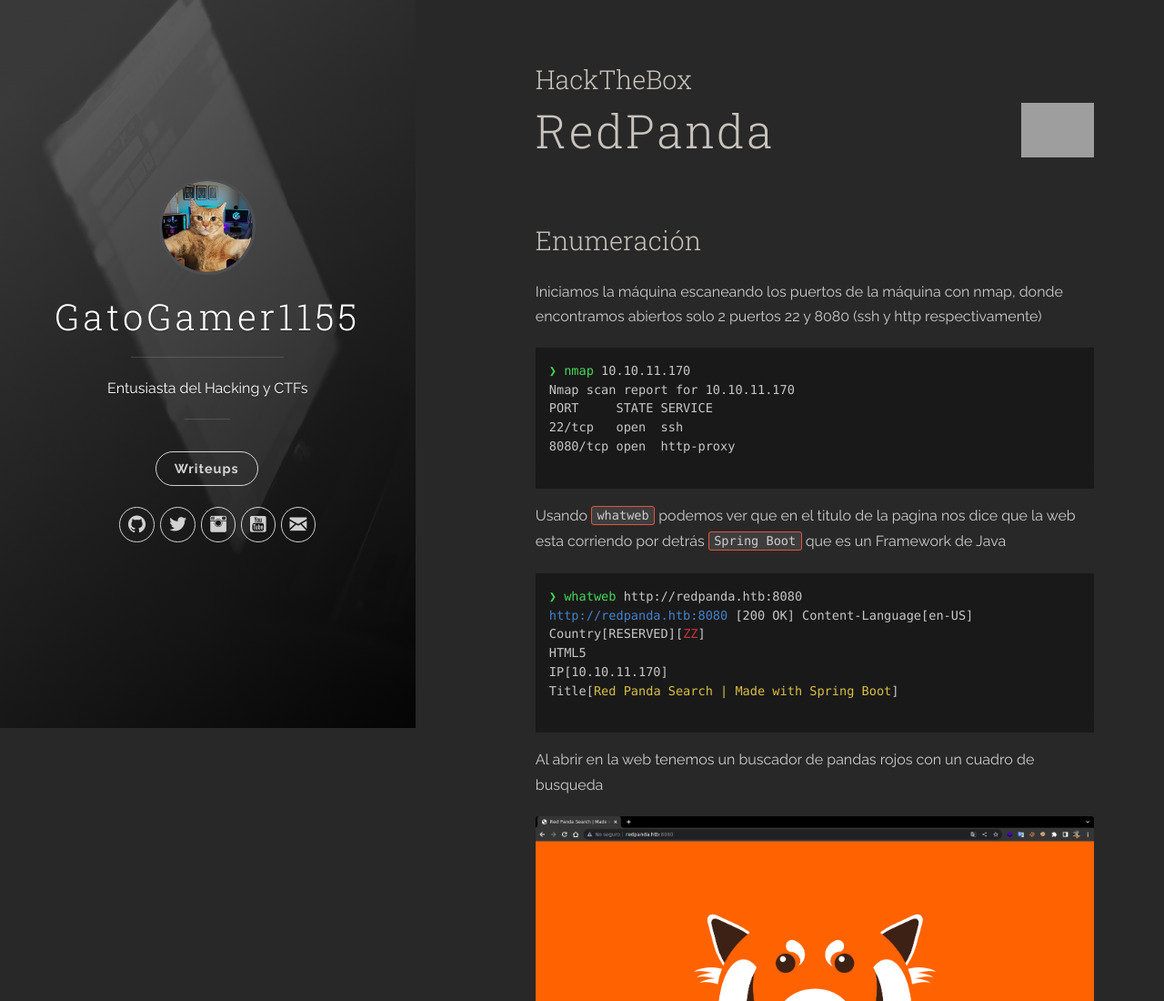
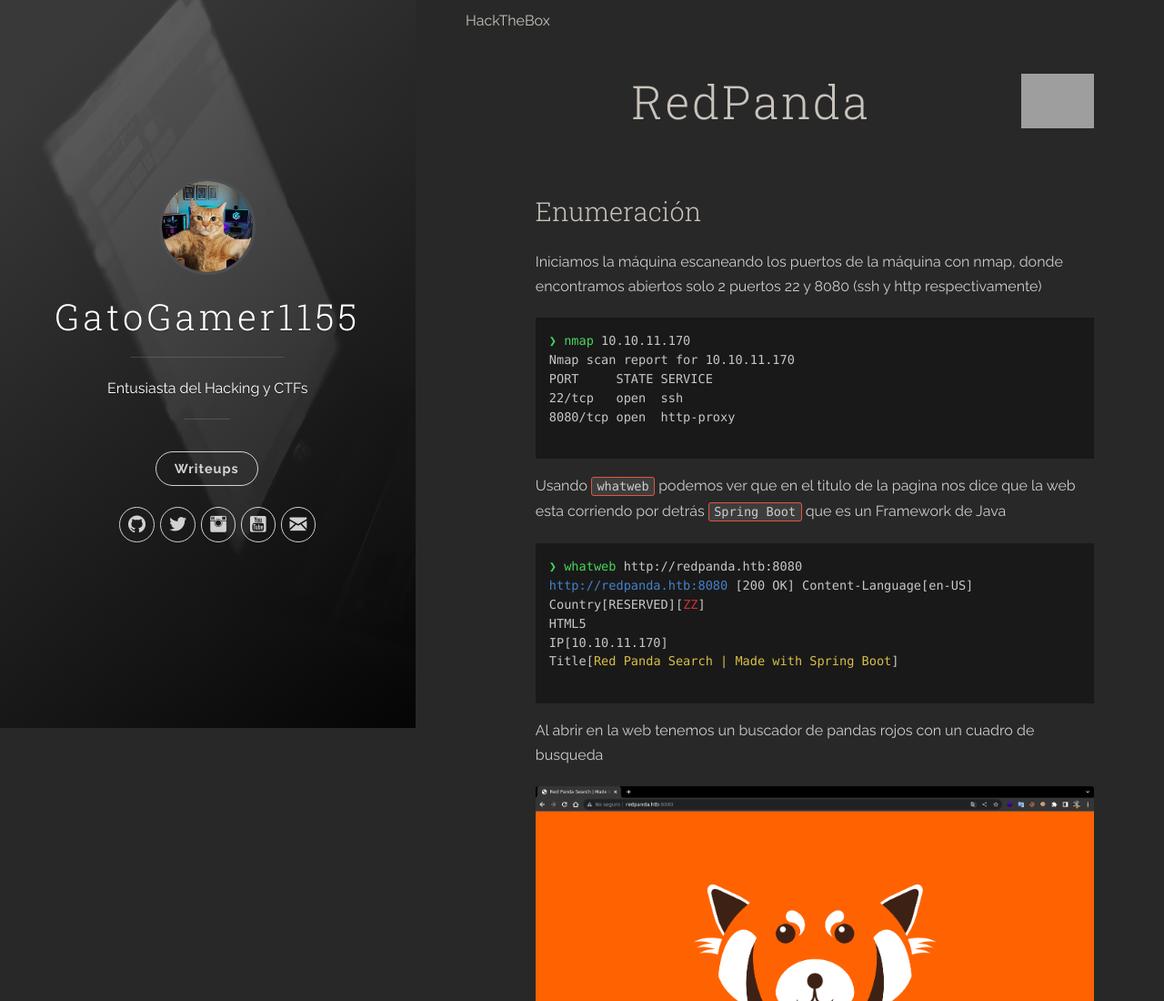
Before and after one commit to Jancsg/pajarraco4444.github.io, a plain HTML site: page htb/redpanda/index.html in a window 1280 px wide. Shown: the top 1100 px of the page at 91% size. Drawn offline with nearby package versions, Linux system fonts and the light colour scheme; grey boxes are pictures that could not be loaded.

Commit message:
Update
Se modifico las **posiciones** del **subtitulo 'HackTheBox**', el **titulo del Writeup**, y el **menu de contenido**

Adicionalmente se **modificaron las etiquetas** `H` y se agregaron las etiquetas style en el **subtitulo HTB** `padding:15px 0 0 0` y `text-align:center;` en el **titulo del writeup** para que luzca una mejor estetica y sea mas compatible con el cambio en el CSS para poder utilizar el menu de navegación.

```diff
--- a/htb/redpanda/index.html
+++ b/htb/redpanda/index.html
@@ -121,23 +121,23 @@
 </header>
 
     <div class="content-wrapper">
+    <h6 class="post-title" style="padding:15px 0 0 0">HackTheBox</h6>
       <div class="content-wrapper__inner">
         <article class="post-container post-container--single">
+
+            <header class="post-header">
+              <picture><img src="https://raw.githubusercontent.com/GatoGamer1155/Imagenes-Repositorios/main/ni/redpanda.png" style="float: right; margin-right:0px; margin-left:60px; height:60px;" class="include_image "/>
+              <h1 class="post-title" style="text-align:center;">RedPanda</h1><br>
+            </header>
+
     <div class="izquierda">
-      <h4 class="post-title">Contenido</h4><br>
+      <h3 class="post-title">Contenido</h3><br>
       <ul>
         <li><a href="#enumeration">Enumeración</a></li>
         <li><a href="#shell-woodenk">Shell - woodenk</a></li>
         <li><a href="#shell-root">Shell - root</a></li>
       </ul>
   </div>
-
-  <header class="post-header">
-      <h3 class="post-title">HackTheBox</h3>
-    <picture><img src="https://raw.githubusercontent.com/GatoGamer1155/Imagenes-Repositorios/main/ni/redpanda.png" style="float: right; margin-right:0px; margin-left:60px; height:60px;" class="include_image "/>
-    <h1 class="post-title">RedPanda</h1><br>
-
-  </header>
 
 <section class="post" id="enumeration">
 <br><h3 class="post-title">Enumeración</h3><br>
```
